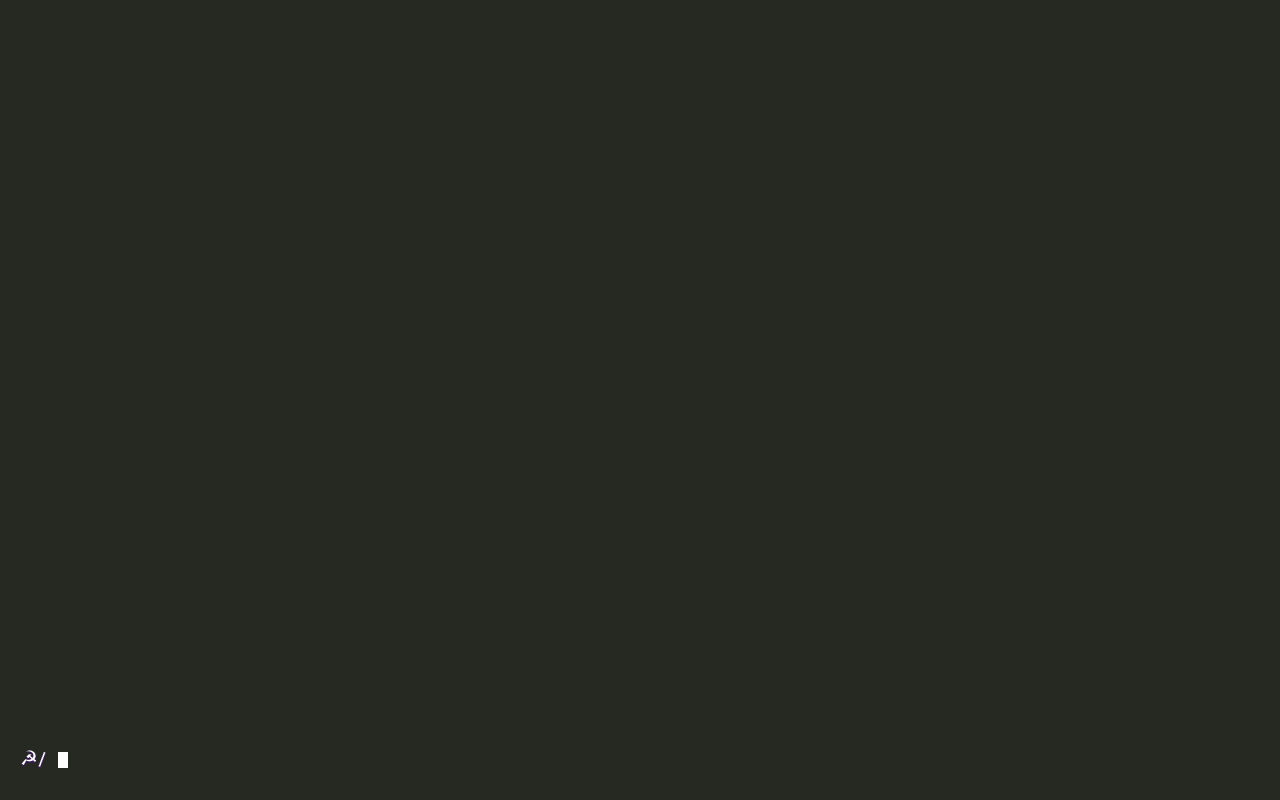
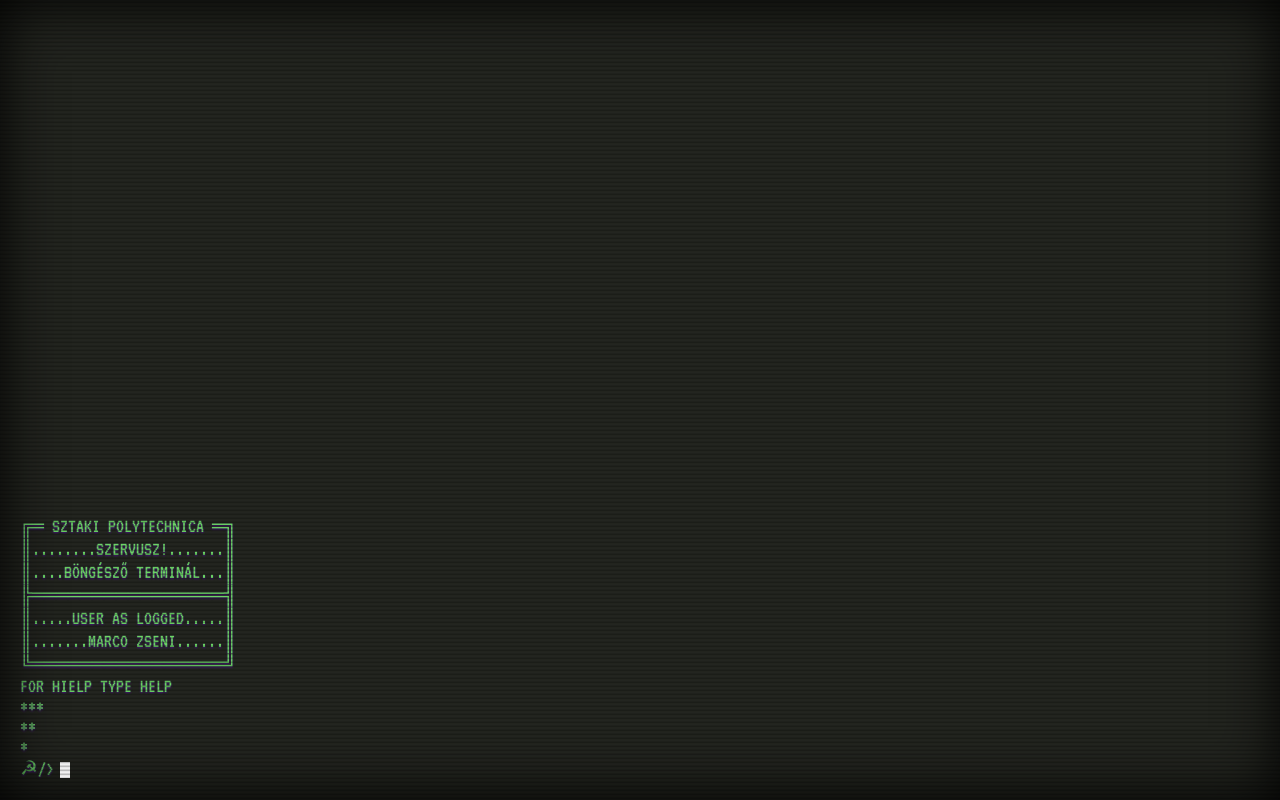
Before and after one commit to retrojorgen/kode24-konkurranse, a React app in the folder client/: page / in a window 1280 px wide. Built offline with nearby package versions, Linux system fonts and the light colour scheme.

Commit message:
graphical improvement

```diff
--- a/client/src/components/PolyInput.js
+++ b/client/src/components/PolyInput.js
@@ -22,7 +22,7 @@ const blinking = keyframes`
   }
 `;
 
-const PolyInputContainer = styled.div`
+const PolyInputContainer = styled.span`
   bakground-color: transparent;
   border: 0;
   padding-top: 10px;
@@ -34,7 +34,7 @@ const PolyInputContainer = styled.div`
       content: "";
       position: absolute;
       top: 3px;
-      right: -0.7em;
+      right: -0.4em;
       width: 10px;
       height: 16px;
       background-color: white;
@@ -118,7 +118,7 @@ class PolyInput extends Component {
     let typed = this.state.characters;
     return (
       <PolyInputContainer>
-        <span>☭/&nbsp;</span><span className="input">{typed}</span>
+        <span className="input">{typed}</span>
       </PolyInputContainer>
     )
   }
--- a/client/src/components/PolyStuff.js
+++ b/client/src/components/PolyStuff.js
@@ -15,10 +15,37 @@ const PolyWrapper = styled.div`
   font-size: 20px;
   text-shadow: 0 1px 2px rgba(102, 0, 204, 0.6);
   overflow: hidden;
+  p {
+    margin: 0;
+    text-transform: uppercase;
+  }
+  &:before {
+    content: "";
+    pointer-events: none;
+    position: absolute;
+    left: 0;
+    top: 0;
+    width: 100%;
+    height: 100%;
+    box-shadow: 0 0 60px black inset;
+  }
+  &:after {
+    content: "";
+    pointer-events: none;
+    position: absolute;
+    left: 0;
+    top: 0;
+    width: 100%;
+    height: 100%;
+    background: repeating-linear-gradient(#00000000,#0000003b 2px,#0000005e 2px,#00000000 4px);
+  }
 `;
 
 const PolyLines = styled.div`
   `;
+
+const PolyInputWrapper = styled.div`
+`;
 
 class PolyStuff extends Component {
 
@@ -28,6 +55,7 @@ class PolyStuff extends Component {
   };
 
   addLines (newLines) {
+    console.log('adding lines', newLines);
     let lines = this.state.lines;
     lines = lines.concat(newLines);
     this.setState(
@@ -35,6 +63,23 @@ class PolyStuff extends Component {
         lines: lines
       }
     )
+  }
+
+  componentDidMount () {
+    console.log('hest');
+    this.addLines([
+          {"type": "regular", content: "╔═ SZTAKI PolyTechnica ═╗"},
+          {"type": "regular", content: "║........Szervusz!.......║"},
+          {"type": "regular", content: "║....böngésző terminál...║"},
+          {"type": "regular", content: "╠════════════════╣"},
+          {"type": "regular", content: "║.....User as logged.....║"},
+          {"type": "regular", content: "║.......Marco Zseni......║"},
+          {"type": "regular", content: "╚════════════════╝"},
+          {"type": "regular", content: "For hielp type help"},
+          {"type": "regular", content: "***"},
+          {"type": "regular", content: "**"},
+          {"type": "regular", content: "*"}
+    ])
   }
 
   parseLine (line) {
@@ -50,18 +95,24 @@ class PolyStuff extends Component {
   }
 
   render () {
+    console.log('lines', this.state.lines);
     let lines = this.state.lines;
     return (
       <PolyWrapper>
         <PolyLines>
-          {lines.map(line => {
+          {lines.map((line, index) => {
             if(line.type === "command")
-              return (<p>☭/&nbsp;{line.content}</p>)
+              return (<p key={index}>☭/>&nbsp;{line.content}</p>)
             if(line.type === "error")
-              return ( <p>**&nbsp;{line.content}&nbsp;**</p>)
+              return ( <p key={index}>**&nbsp;{line.content}&nbsp;**</p>)
+              if(line.type === "regular")
+              return ( <p key={index}>{line.content}</p>)
+            return (<p key={index}></p>);
           })}
         </PolyLines>
-        <PolyInput sendToParse={this.parseLine.bind(this)}/>
+        <PolyInputWrapper>
+          <span>☭/>&nbsp;</span><PolyInput sendToParse={this.parseLine.bind(this)}/>
+        </PolyInputWrapper>
       </PolyWrapper>
     )
   }
--- a/client/src/index.css
+++ b/client/src/index.css
@@ -10,7 +10,8 @@ body {
   font-family: 'VT323', monospace;
   height: 100%;
   width: 100%;
-  color: white;
+  color: #73e36d;
+  text-shadow: 0 0 20px #1d6119;
   background-color: #262822;
 }
 
```
